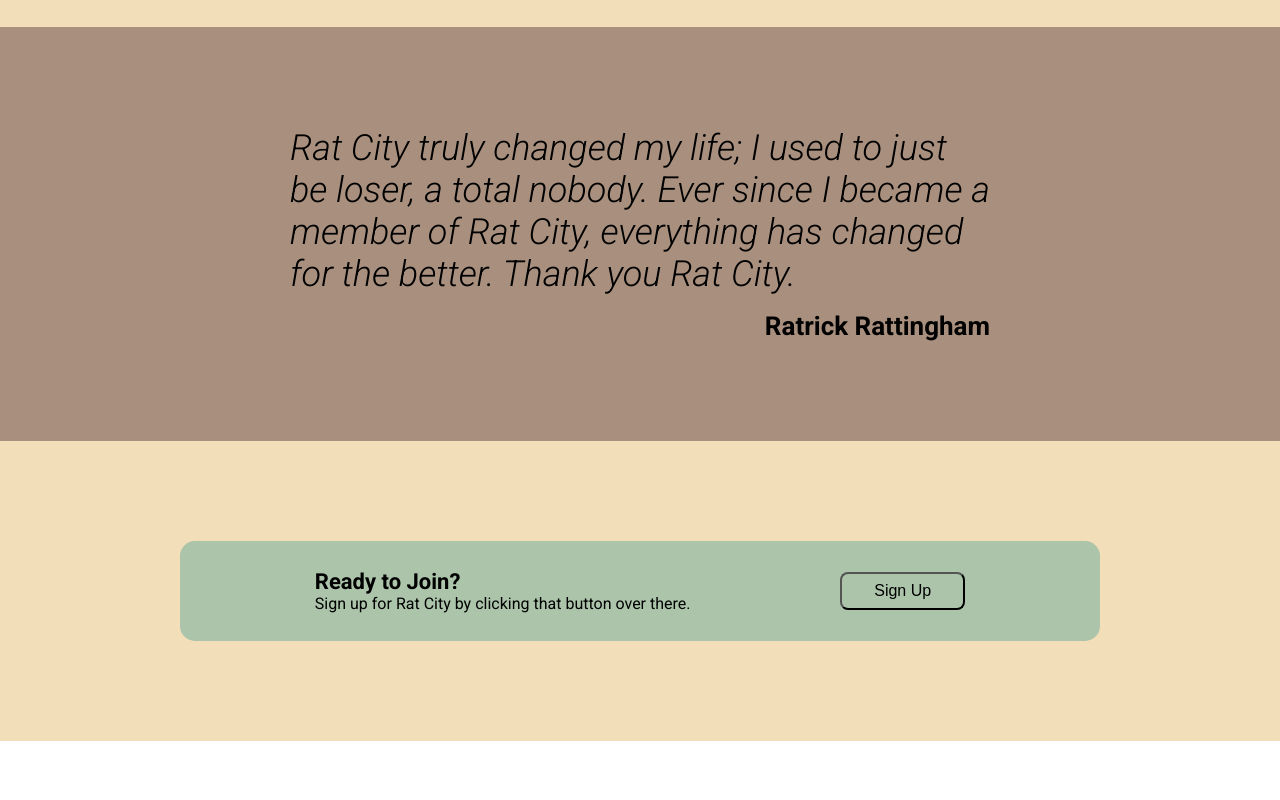
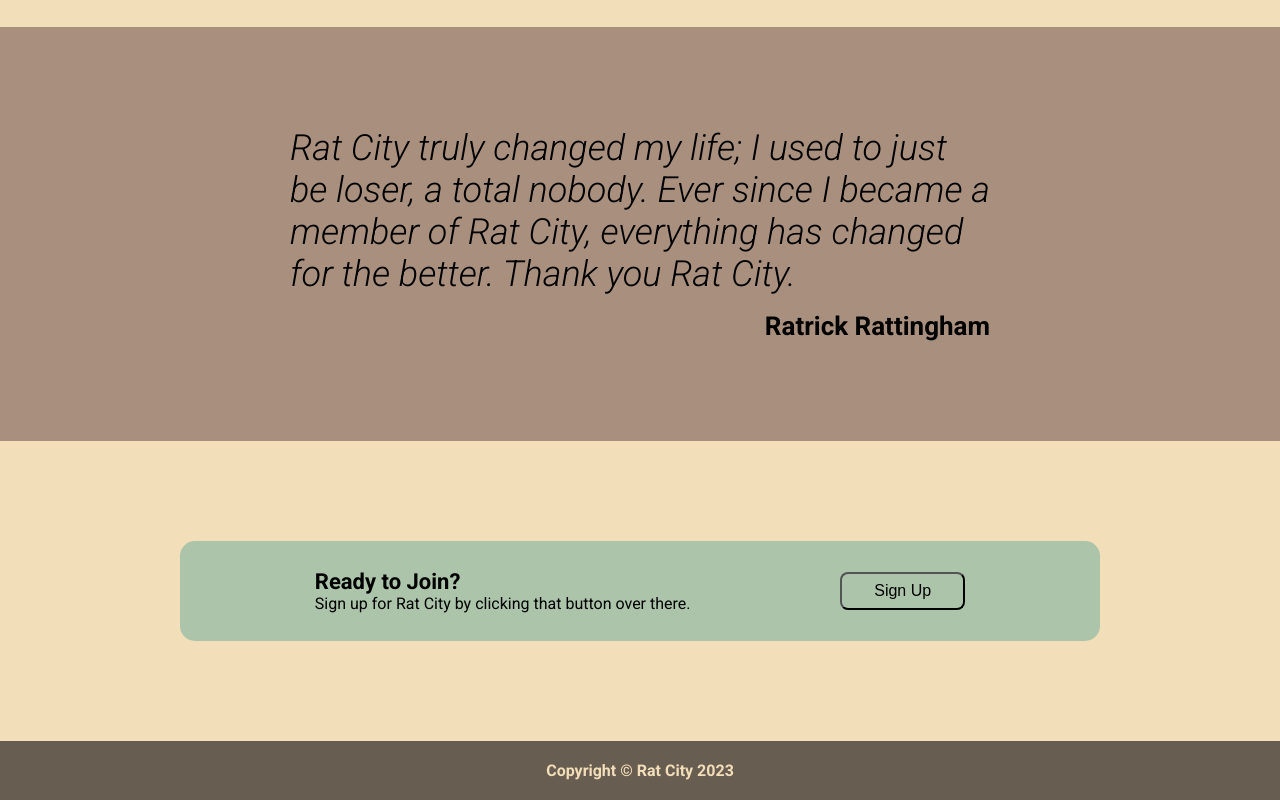
Before and after one commit to fjarm/odin-flexbox, a plain HTML site: page index.html in a window 1280 px wide. Shown: the part 1443-2243 px from the top of the page. Before the commit the page ends 2184 px from the top, so only its background shows below. Drawn offline with Linux system fonts and the light colour scheme.

Commit message:
feat: add copyright area

```diff
--- a/index.html
+++ b/index.html
@@ -68,7 +68,7 @@
         </div>
     </div>
     <div class="footer-container">
-
+        <div class="footer-text">Copyright &copy; Rat City 2023</div>
     </div>
 </body>
 </html>
--- a/styles.css
+++ b/styles.css
@@ -159,3 +159,16 @@ ul {
     background-color: #ABC4AA;
     border-radius: 15px;
 }
+
+.footer-container {
+    background-color: #675D50;
+    display: flex;
+    justify-content: center;
+    align-items: center;
+    padding: 20px 0px;
+}
+
+.footer-text {
+    font-weight: bold;
+    color: #F3DEBA;
+}
```
